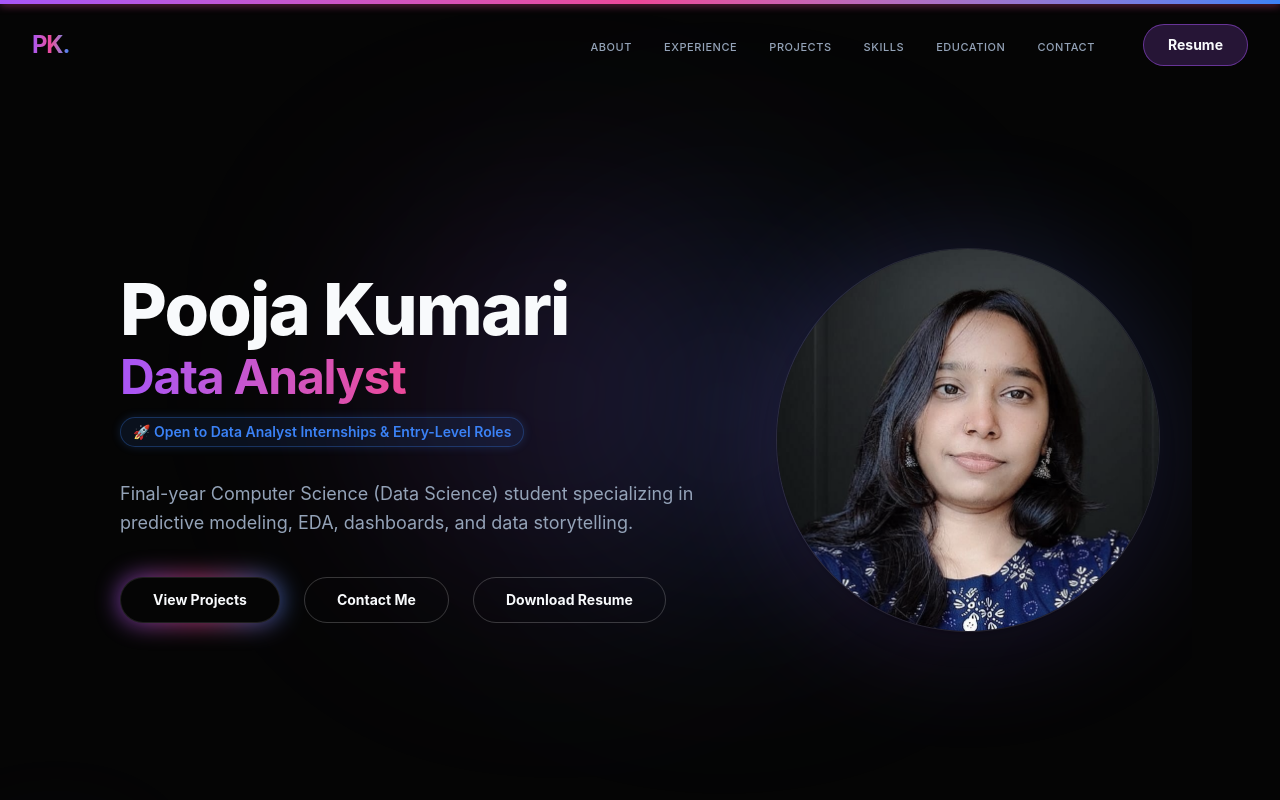
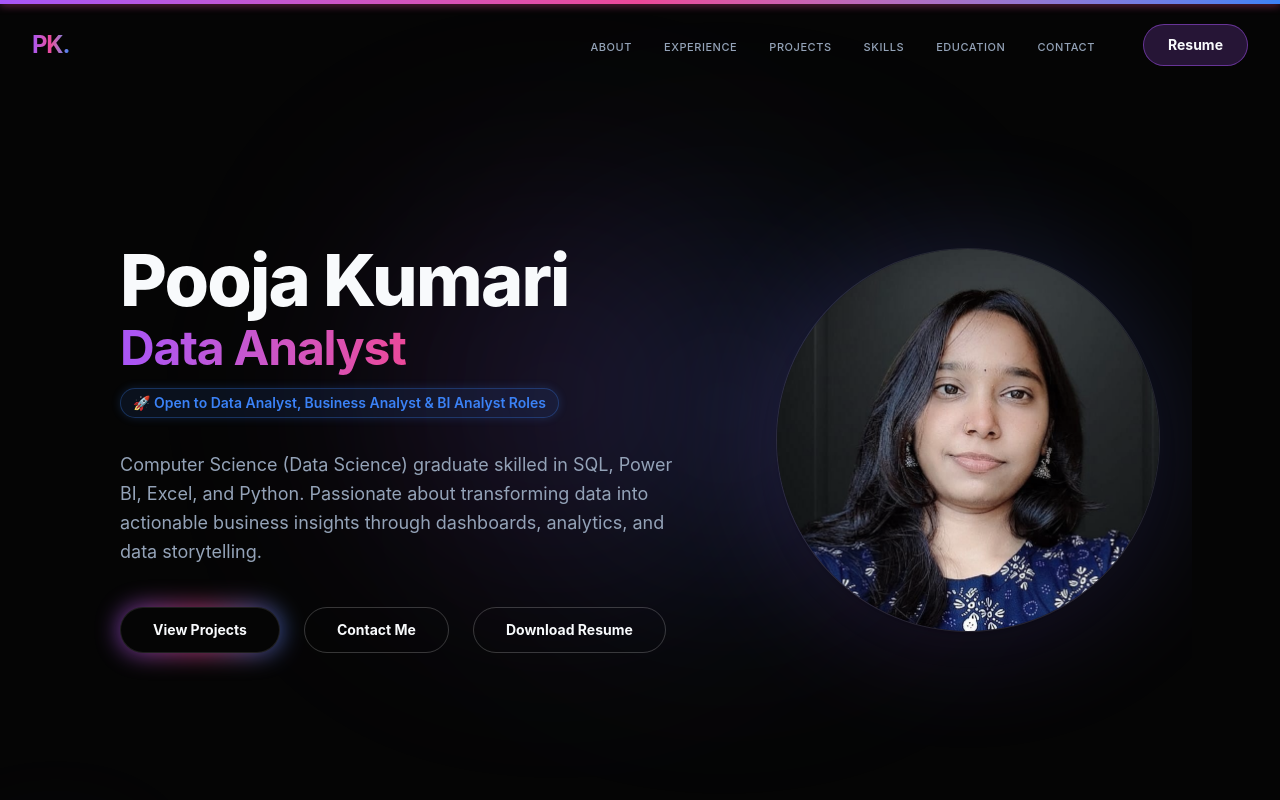
Before and after one commit to poojakumaricodex/portfolio, a React app: page / in a window 1280 px wide. Shown: the top 800 px of the page. Built offline with nearby package versions, Linux system fonts and the light colour scheme; the HTML template or start-up script is replaced by a standard one.

Commit message:
Update Hero.jsx

```diff
--- a/src/components/Hero.jsx
+++ b/src/components/Hero.jsx
@@ -49,7 +49,7 @@ const Hero = () => {
             className="mb-8"
           >
             <span className="inline-block py-1 px-3 rounded-full bg-brand-blue/10 border border-brand-blue/30 text-brand-blue font-semibold text-sm shadow-[0_0_10px_rgba(59,130,246,0.2)]">
-              🚀 Open to Data Analyst Internships & Entry-Level Roles
+              🚀 Open to Data Analyst, Business Analyst & BI Analyst Roles
             </span>
           </motion.div>
 
@@ -59,7 +59,7 @@ const Hero = () => {
             transition={{ duration: 0.5, delay: 0.4 }}
             className="max-w-xl mx-auto lg:mx-0 text-lg text-brand-gray mb-10 leading-relaxed"
           >
-            Final-year Computer Science (Data Science) student specializing in predictive modeling, EDA, dashboards, and data storytelling.
+            Computer Science (Data Science) graduate skilled in SQL, Power BI, Excel, and Python. Passionate about transforming data into actionable business insights through dashboards, analytics, and data storytelling.
           </motion.p>
 
           <motion.div
```
